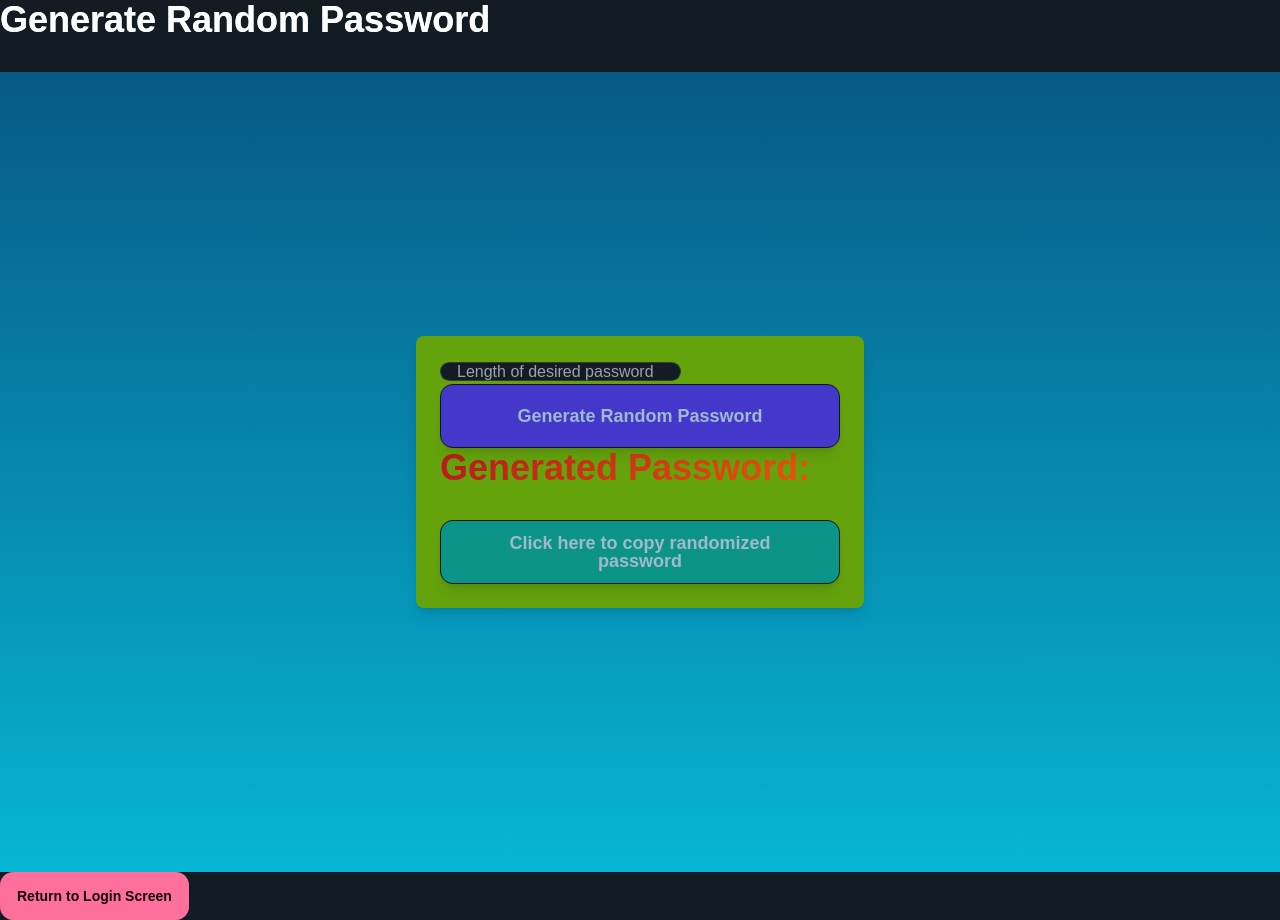
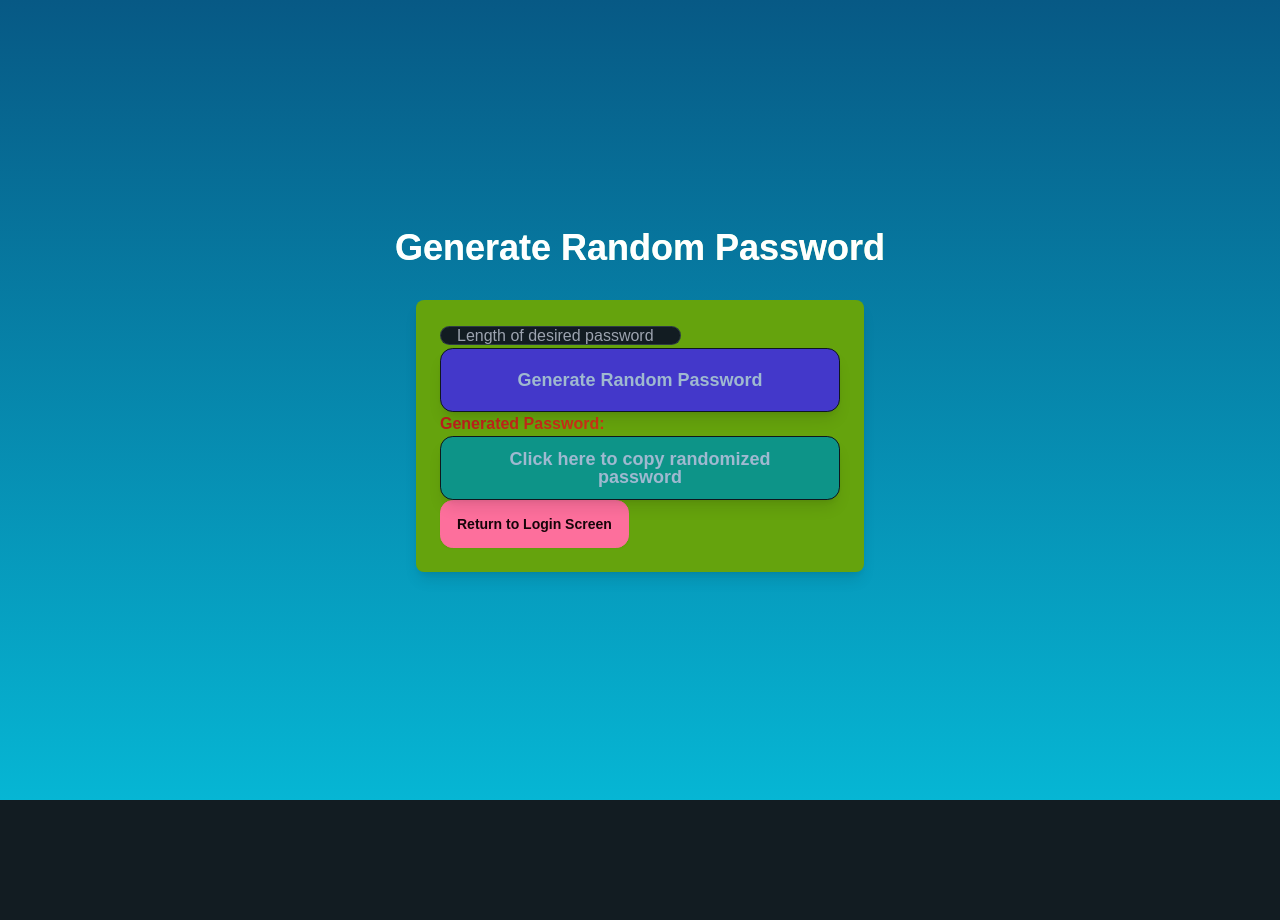
Before and after one commit to MadlyJado/alvarindus-passwordman, a Next.js app: page /generatepass in a window 1280 px wide. After the commit the page ends 800 px from the top, so only its background shows below. Built offline with nearby package versions, Linux system fonts and the light colour scheme.

Commit message:
Hopefully this should fix things

```diff
--- a/app/Components/GenerateRandomPass/GenerateRandomPass.tsx
+++ b/app/Components/GenerateRandomPass/GenerateRandomPass.tsx
@@ -19,20 +19,18 @@ function GenerateRandomPass() {
 }
 
   return (
-    <div className="min-h-screen flex flex-col items-center justify-center bg-gradient-to-b from-sky-800 to-cyan-500 text-white p-4">
-      <div className="w-full max-w-md p-6 bg-lime-600 rounded-lg shadow-lg items-center">
+    <>
       <form onSubmit={handleSubmit(generateRandomPass)}>
             <label className="input input-bordered w-full">
                 <input className="grow" placeholder="Length of desired password" {...register("length")} />
             </label>
             <button className="btn bg-indigo-700 btn-lg shadow-lg hover:scale-105 transform transition-all duration-300 w-full" type="submit">Generate Random Password</button>
         </form>
-          <p className="text-4xl font-extrabold mb-8 text-transparent bg-clip-text bg-gradient-to-r from-red-700 to-orange-600">
+        <p className="text-base font-extrabold text-transparent bg-clip-text bg-gradient-to-r from-red-700 to-orange-600">
           Generated Password: {password}
         </p>
         <button className="btn bg-teal-600 btn-lg shadow-lg hover:scale-105 transform transition-all duration-300 w-full" onClick={CopyToClipBoard}>Click here to copy randomized password</button>
-      </div>
-    </div>
+    </>
   )
 }
 
--- a/app/generatepass/page.tsx
+++ b/app/generatepass/page.tsx
@@ -8,12 +8,14 @@ interface Props {}
 
 const GeneratePass: NextPage<Props> = ({}) => {
   return (
-    <div >
+    <div className="min-h-screen flex flex-col items-center justify-center bg-gradient-to-b from-sky-800 to-cyan-500 text-white p-4">
         <h1 className="text-4xl font-extrabold mb-8 text-white bg-clip-text bg-gradient-to-r from-teal-200 to-lime-200">
           Generate Random Password
         </h1>
-        <GenerateRandomPass/>
-        <Link href="/login" className="btn btn-secondary">Return to Login Screen</Link>
+        <div className="w-full max-w-md p-6 bg-lime-600 rounded-lg shadow-lg items-center">
+           <GenerateRandomPass/>
+           <Link href="/login" className="btn btn-secondary">Return to Login Screen</Link>
+        </div>
     </div>
   )
 }
```
Lines whose indentation alone changed are shown as unchanged.
